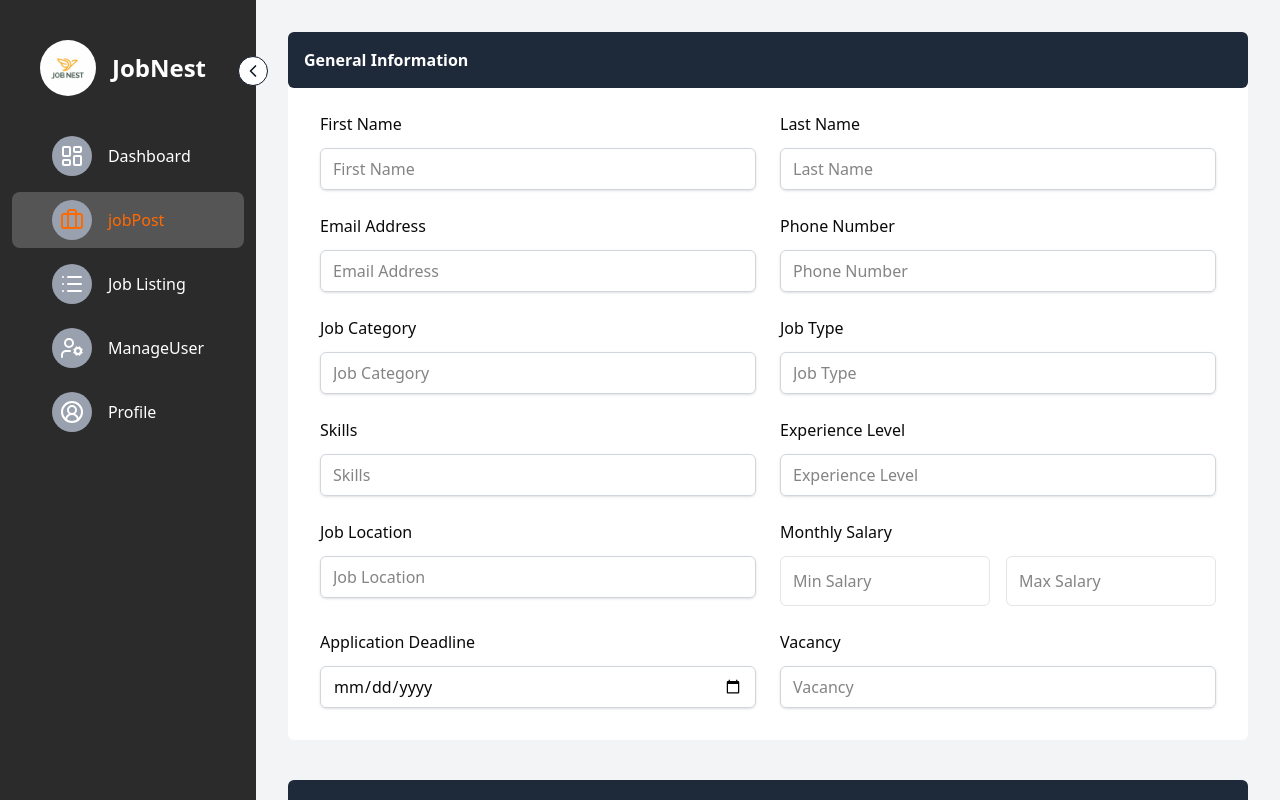
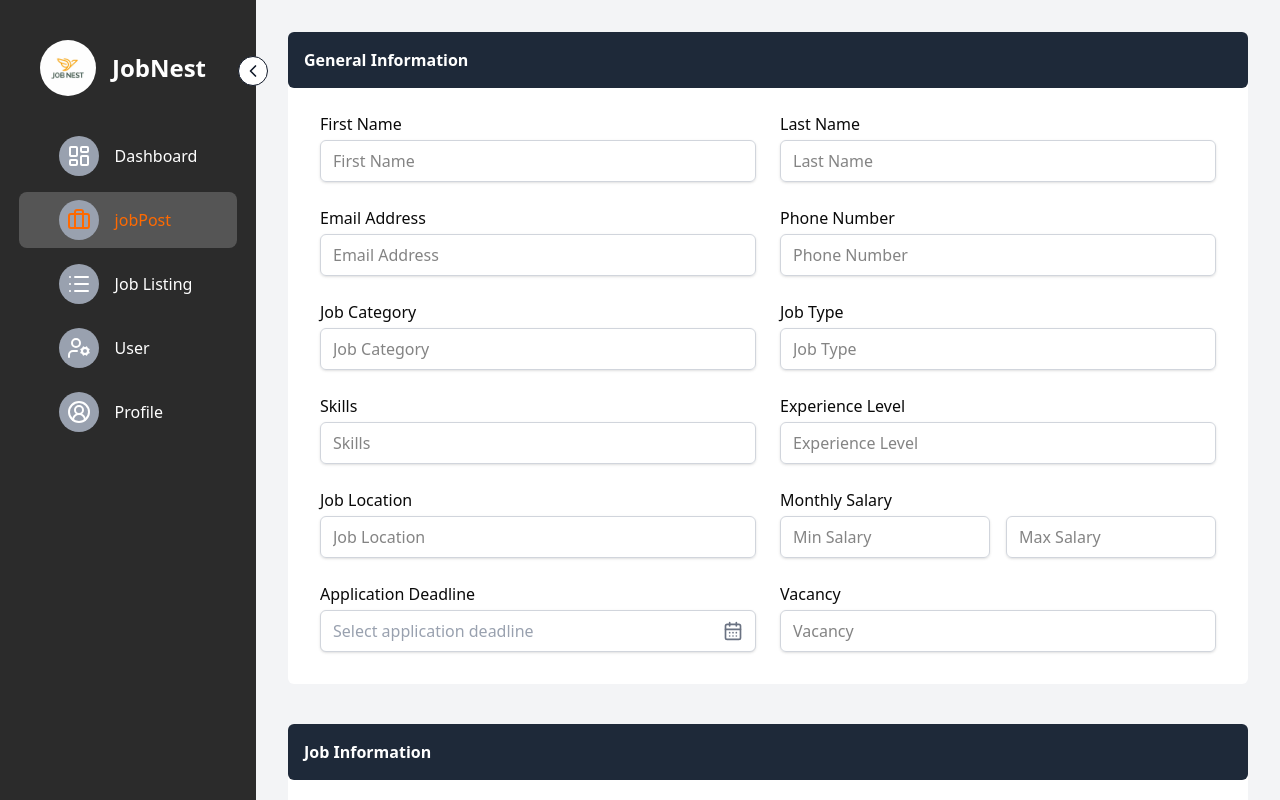
Before and after one commit to MohammadMasumHossain/JobNest, a React (Vite) app: page /dashboard/jobpost in a window 1280 px wide. Built offline with nearby package versions, Linux system fonts and the light colour scheme.

Commit message:
added custom calendar

```diff
--- a/package.json
+++ b/package.json
@@ -17,6 +17,7 @@
     "lucide-react": "^0.563.0",
     "motion": "^12.31.0",
     "react": "^19.2.3",
+    "react-calendar": "^6.0.0",
     "react-dom": "^19.2.0",
     "react-form-stepper": "^2.0.3",
     "react-hook-form": "^7.71.1",
--- /dev/null
+++ b/src/components/CustomCalender.tsx
@@ -0,0 +1,95 @@
+import useCalendar from "@/hooks/useCalendar";
+import { useMemo } from "react";
+import { AnimatePresence, motion } from "motion/react";
+
+type Props = {
+  value: Date | null;
+  onChange: (date: Date) => void;
+  locale?: string;
+};
+
+const CustomCalender: React.FC<Props> = ({
+  value,
+  onChange,
+  locale = navigator.language,
+}) => {
+  const {
+    year,
+    month,
+    weekdays,
+    cells,
+
+    goNext,
+    goPrev,
+  } = useCalendar(value ?? new Date(), locale);
+
+  const monthFormatter = useMemo(() => {
+    return new Intl.DateTimeFormat(locale, {
+      month: "long",
+      year: "numeric",
+    });
+  }, [locale]);
+
+  const isSelected = (date: Date) =>
+    value &&
+    date.getFullYear() === value.getFullYear() &&
+    date.getMonth() === value.getMonth() &&
+    date.getDate() === value.getDate();
+
+  return (
+    <div className="w-105 p-6 bg-linear-to-br from-orange-50 via-white to-amber-50 border border-orange-200 rounded-2xl shadow-2xl">
+      <div className="flex items-center justify-between mb-3">
+        <button onClick={goPrev}>←</button>
+        <div className="font-bold text-lg text-orange-700">
+          {monthFormatter.format(new Date(year, month, 1))}
+        </div>
+        <button onClick={goNext}>→</button>
+      </div>
+
+      <div className="grid grid-cols-7 gap-1 text-sm text-orange-600 mb-2">
+        {weekdays.map((d) => (
+          <div key={d} className="text-center font-medium">
+            {d}
+          </div>
+        ))}
+      </div>
+
+      <AnimatePresence mode="wait">
+        <motion.div
+          key={`${year}-${month}`}
+          initial={{ opacity: 0, y: 8 }}
+          animate={{ opacity: 1, y: 0 }}
+          exit={{ opacity: 0, y: -8 }}
+          className="grid grid-cols-7 gap-1"
+        >
+          {cells.map(({ date, currentMonth }) => {
+            const selected = isSelected(date);
+
+            return (
+              <button
+                type="button"
+                key={date.toISOString()}
+                onClick={() => onChange(date)}
+                className={`
+                  aspect-square rounded-md flex items-center justify-center
+                  ${currentMonth ? "bg-white text-gray-800" : "bg-gray-100 text-gray-400"}
+                  ${
+                    selected
+                      ? "bg-linear-to-br from-orange-500 to-amber-500 text-white scale-105 shadow-md"
+                      : "hover:bg-orange-100 hover:text-orange-700"
+                  }
+                `}
+              >
+                <div>
+                  <span className="text-sm font-medium">{date.getDate()}</span>
+                </div>
+              </button>
+            );
+          })}
+        </motion.div>
+      </AnimatePresence>
+    </div>
+  );
+};
+
+export default CustomCalender;
--- a/src/components/Dashboard_sidebar.tsx
+++ b/src/components/Dashboard_sidebar.tsx
@@ -18,7 +18,8 @@ const Dashboard_sidebar = () => {
     { name: "Dashboard", icon: LayoutDashboard, path: "/dashboard" },
     { name: "jobPost", icon: Briefcase, path: "/dashboard/jobpost" },
     { name: "Job Listing", icon: List, path: "/dashboard/joblisting" },
-    { name: "ManageUser", icon: UserCog, path: "/dashboard/manageuser" },
+    { name: "User", icon: UserCog, path: "/dashboard/manageuser" },
+
     { name: "Profile", icon: CircleUserRound, path: "/dashboard/profile" },
   ];
   return (
--- /dev/null
+++ b/src/hooks/useCalendar.ts
@@ -0,0 +1,103 @@
+import { useCallback, useMemo, useState } from "react";
+
+function detectlocaleFirstday(locale: string) {
+  try {
+    const loc = new Intl.Locale(locale) as Intl.Locale & {
+      weekInfo?: { firstDay?: number };
+    };
+    if (loc.weekInfo?.firstDay) {
+      const index = loc.weekInfo.firstDay % 7;
+
+      return index;
+    }
+  } catch (error) {}
+  return 0;
+}
+
+function useCalendar(date: Date, locale: string) {
+  const [startOfMonth, setStartOfMonth] = useState(
+    new Date(date.getFullYear(), date.getMonth(), 1),
+  );
+
+  const goNext = useCallback(() => {
+    setStartOfMonth(
+      (date: Date) => new Date(date.getFullYear(), date.getMonth() - 1, 1),
+    );
+  }, []);
+
+  const goPrev = useCallback(() => {
+    setStartOfMonth(
+      (date: Date) => new Date(date.getFullYear(), date.getMonth() - 1, 1),
+    );
+  }, []);
+
+  const data = useMemo(() => {
+    const now = new Date();
+    const year = startOfMonth.getFullYear();
+    const month = startOfMonth.getMonth();
+    const endOfMonth = new Date(year, month + 1, 0);
+    const daysInMonth = endOfMonth.getDate();
+
+    const weekDayFormatter = new Intl.DateTimeFormat(locale, {
+      weekday: "short",
+    });
+
+    let weekdays = Array.from({ length: 7 }, (_, i) => {
+      const base = new Date(2026, 1, i + 1);
+      return weekDayFormatter.format(base);
+    });
+    const startIndex = detectlocaleFirstday(locale);
+    weekdays = weekdays.slice(startIndex).concat(weekdays.slice(0, startIndex));
+
+    // prev month days
+
+    const firstDayIndex = startOfMonth.getDate();
+    const leading = (firstDayIndex - startIndex + 7) % 7;
+
+    const cells = [];
+
+    for (let i = leading; i > 0; i--) {
+      cells.push({
+        date: new Date(year, month, 1 - i),
+        currentMonth: false,
+      });
+    }
+
+    // days of current month
+
+    for (let j = 1; j <= daysInMonth; j++) {
+      cells.push({
+        date: new Date(year, month, j),
+        currentMonth: true,
+      });
+    }
+    // days of the next month
+    while (cells.length < 42) {
+      const last: Date = cells[cells.length - 1].date;
+      const next: Date = new Date(last);
+      next.setDate(last.getDate() + 1);
+      cells.push({
+        date: next,
+        currentMonth: false,
+      });
+    }
+
+    const isToday = (date: Date) => {
+      return (
+        date.getFullYear() === now.getFullYear() &&
+        date.getMonth() === now.getMonth() &&
+        date.getDate() === now.getDate()
+      );
+    };
+
+    return {
+      year,
+      month,
+      weekdays,
+      cells,
+      isToday,
+    };
+  }, [startOfMonth]);
+  return { ...data, startOfMonth, goNext, goPrev };
+}
+export default useCalendar;
--- a/src/index.css
+++ b/src/index.css
@@ -120,6 +120,9 @@
   body {
     @apply bg-background text-foreground;
   }
+  .react-calendar abbr {
+    @apply no-underline;
+  }
 }
 @theme {
   --color-background: #f9f9f9;
--- a/src/pages/Dashboard/Employer/JobPost.tsx
+++ b/src/pages/Dashboard/Employer/JobPost.tsx
@@ -1,5 +1,10 @@
 import { ChevronRight } from "lucide-react";
+
 import { useForm, type SubmitHandler } from "react-hook-form";
+import "react-calendar/dist/Calendar.css";
+import CustomCalender from "@/components/CustomCalender";
+import { useState } from "react";
+import { CalendarDays } from "lucide-react";
 
 type Inputs = {
   firstName: string;
@@ -28,12 +33,16 @@ const JobPost = () => {
   const {
     register,
     handleSubmit,
+    setValue,
     formState: { errors },
   } = useForm<Inputs>();
 
   const onSubmit: SubmitHandler<Inputs> = (data) => {
     console.log("form submitted", data);
   };
+  const [selectedDate, setSelectedDate] = useState<Date | null>(null);
+  const [showCalendar, setShowCalendar] = useState(false);
+
   return (
     <div>
       <form onSubmit={handleSubmit(onSubmit)}>
@@ -51,7 +60,7 @@ const JobPost = () => {
                   required: "First Name is required",
                 })}
                 placeholder="First Name"
-                className={` mt-3 w-full px-3 py-2 border  border-gray-300 shadow-sm rounded-sm`}
+                className={` mt-1 w-full px-3 py-2 border  border-gray-300 shadow-sm rounded-sm`}
               />
               {errors.firstName && (
                 <p className=" mt-2  px-1 text-sm text-red-600">
@@ -68,7 +77,7 @@ const JobPost = () => {
                   required: "Last Name is required",
                 })}
                 placeholder="Last Name"
-                className={`mt-3 w-full px-3 py-2 border border-gray-300 shadow-sm rounded-sm `}
+                className={`mt-1 w-full px-3 py-2 border border-gray-300 shadow-sm rounded-sm `}
               />
               {errors.lastName && (
                 <p className=" mt-2  px-1 text-sm text-red-600">
@@ -85,7 +94,7 @@ const JobPost = () => {
                   required: "Email Address is required",
                 })}
                 placeholder="Email Address"
-                className={` mt-3 w-full px-3 py-2 border  border-gray-300 shadow-sm rounded-sm`}
+                className={` mt-1 w-full px-3 py-2 border  border-gray-300 shadow-sm rounded-sm`}
               />
               {errors.emailAddress && (
                 <p className=" mt-2  px-1 text-sm text-red-600">
@@ -102,7 +111,7 @@ const JobPost = () => {
                   required: "Phone Number is required",
                 })}
                 placeholder="Phone Number"
-                className={`mt-3 w-full px-3 py-2 border border-gray-300 shadow-sm rounded-sm `}
+                className={`mt-1 w-full px-3 py-2 border border-gray-300 shadow-sm rounded-sm `}
               />
               {errors.phoneNumber && (
                 <p className=" mt-2  px-1 text-sm text-red-600">
@@ -119,7 +128,7 @@ const JobPost = () => {
                   required: "Job Category is required",
                 })}
                 placeholder="Job Category"
-                className={` mt-3 w-full px-3 py-2 border  border-gray-300 shadow-sm rounded-sm`}
+                className={` mt-1 w-full px-3 py-2 border  border-gray-300 shadow-sm rounded-sm`}
               />
               {errors.jobcategory && (
                 <p className=" mt-2  px-1 text-sm text-red-600">
@@ -136,7 +145,7 @@ const JobPost = () => {
                   required: "Job Type is required",
                 })}
                 placeholder="Job Type"
-                className={`mt-3 w-full px-3 py-2 border border-gray-300 shadow-sm rounded-sm `}
+                className={`mt-1 w-full px-3 py-2 border border-gray-300 shadow-sm rounded-sm `}
               />
               {errors.jobType && (
                 <p className=" mt-2  px-1 text-sm text-red-600">
@@ -153,7 +162,7 @@ const JobPost = () => {
                   required: "Skills are required",
                 })}
                 placeholder="Skills"
-                className={` mt-3 w-full px-3 py-2 border  border-gray-300 shadow-sm rounded-sm`}
+                className={` mt-1 w-full px-3 py-2 border  border-gray-300 shadow-sm rounded-sm`}
               />
               {errors.skills && (
                 <p className=" mt-2  px-1 text-sm text-red-600">
@@ -170,7 +179,7 @@ const JobPost = () => {
                   required: "Experience Level is required",
                 })}
                 placeholder="Experience Level"
-                className={`mt-3 w-full px-3 py-2 border border-gray-300 shadow-sm rounded-sm `}
+                className={`mt-1 w-full px-3 py-2 border border-gray-300 shadow-sm rounded-sm `}
               />
               {errors.experienceLevel && (
                 <p className=" mt-2  px-1 text-sm text-red-600">
@@ -188,7 +197,7 @@ const JobPost = () => {
                   required: "Job Location is required",
                 })}
                 placeholder="Job Location"
-                className={` mt-3 w-full px-3 py-2 border  border-gray-300 shadow-sm rounded-sm`}
+                className={` mt-1 w-full px-3 py-2 border  border-gray-300 shadow-sm rounded-sm`}
               />
               {errors.jobLocation && (
                 <p className=" mt-2  px-1 text-sm text-red-600">
@@ -198,7 +207,7 @@ const JobPost = () => {
             </div>
             <div>
               <label className="font-medium">Monthly Salary</label>
-              <div className="grid grid-cols-2 gap-4 mt-3">
+              <div className="grid grid-cols-2 gap-4 ">
                 <input
                   id="Minsalary"
                   type="number"
@@ -206,7 +215,7 @@ const JobPost = () => {
                     required: "Minimum Salary is required",
                   })}
                   placeholder="Min Salary"
-                  className="p-3 border rounded-sm w-full"
+                  className="mt-1 w-full px-3 py-2 border  border-gray-300 shadow-sm rounded-sm"
                 />
                 {errors.Minsalary && (
                   <p className=" mt-2  px-1 text-sm text-red-600">
@@ -220,7 +229,7 @@ const JobPost = () => {
                     required: "Maximum Salary is required",
                   })}
                   placeholder="Max Salary"
-                  className="p-3 border rounded-sm w-full"
+                  className="mt-1 w-full px-3 py-2 border  border-gray-300 shadow-sm rounded-sm"
                 />
                 {errors.Maxsalary && (
                   <p className=" mt-2  px-1 text-sm text-red-600">
@@ -230,22 +239,73 @@ const JobPost = () => {
               </div>
             </div>
 
-            <div>
+            <div className="relative">
               <label className="font-medium">Application Deadline</label>
+
+              {/* Fake input – styled exactly like Vacancy */}
+              <div
+                className="mt-1 w-full flex justify-between items-center
+               px-3 py-2 border border-gray-300 shadow-sm rounded-sm
+               bg-white cursor-pointer hover:bg-gray-50 transition"
+                onClick={() => setShowCalendar(true)}
+              >
+                <span
+                  className={selectedDate ? "text-gray-900" : "text-gray-400"}
+                >
+                  {selectedDate
+                    ? selectedDate.toLocaleDateString("en-GB", {
+                        day: "2-digit",
+                        month: "long",
+                        year: "numeric",
+                      })
+                    : "Select application deadline"}
+                </span>
+
+                <CalendarDays className="w-5 h-5 text-gray-500" />
+              </div>
+
+              {/* Calendar Modal */}
+              {showCalendar && (
+                <div className="fixed inset-0 z-50 flex items-center justify-center">
+                  {/* Overlay */}
+                  <div
+                    className="absolute inset-0 bg-black/50"
+                    onClick={() => setShowCalendar(false)}
+                  />
+
+                  {/* Calendar */}
+                  <div className="relative z-10">
+                    <CustomCalender
+                      value={selectedDate}
+                      onChange={(date) => {
+                        setSelectedDate(date);
+                        setValue(
+                          "applicationDeadline",
+                          date.toISOString().split("T")[0],
+                          { shouldValidate: true },
+                        );
+                        setShowCalendar(false);
+                      }}
+                    />
+                  </div>
+                </div>
+              )}
+
+              {/* Hidden react-hook-form field */}
               <input
-                id="applicationDeadline"
-                type="date"
+                type="hidden"
                 {...register("applicationDeadline", {
-                  required: " is required",
+                  required: "Application deadline is required",
                 })}
-                className={` mt-3 w-full px-3 py-2 border  border-gray-300 shadow-sm rounded-sm`}
               />
+
               {errors.applicationDeadline && (
-                <p className=" mt-2  px-1 text-sm text-red-600">
-                  {errors.applicationDeadline?.message}
+                <p className="mt-2 text-sm text-red-600">
+                  {errors.applicationDeadline.message}
                 </p>
               )}
             </div>
+
             <div>
               <label className="font-medium">Vacancy</label>
               <input
@@ -255,7 +315,7 @@ const JobPost = () => {
                   required: "Vacancy is required",
                 })}
                 placeholder="Vacancy"
-                className={` mt-3 w-full px-3 py-2 border  border-gray-300 shadow-sm rounded-sm`}
+                className={` mt-1 w-full px-3 py-2 border  border-gray-300 shadow-sm rounded-sm`}
               />
               {errors.vacancy && (
                 <p className=" mt-2  px-1 text-sm text-red-600">
@@ -279,7 +339,7 @@ const JobPost = () => {
                   required: "Job Description is required",
                 })}
                 placeholder="Job Description"
-                className={` mt-3 w-full px-3 py-2 border resize-none border-gray-300 shadow-sm rounded-sm h-32`}
+                className={` mt-1 w-full px-3 py-2 border resize-none border-gray-300 shadow-sm rounded-sm h-32`}
               />
               {errors.jobDescription && (
                 <p className=" mt-2  px-1 text-sm text-red-600">
@@ -295,7 +355,7 @@ const JobPost = () => {
                   required: "Job Responsibilities is required",
                 })}
                 placeholder="Job Responsibilities"
-                className={` mt-3 w-full px-3 py-2 border resize-none  border-gray-300 shadow-sm rounded-sm h-32`}
+                className={` mt-1 w-full px-3 py-2 border resize-none  border-gray-300 shadow-sm rounded-sm h-32`}
               />
               {errors.JobResponsibilities && (
                 <p className=" mt-2  px-1 text-sm text-red-600">
@@ -311,7 +371,7 @@ const JobPost = () => {
                   required: "Educational Requirements is required",
                 })}
                 placeholder="Educational Requirements"
-                className={` mt-3 w-full resize-none px-3 py-2 border  border-gray-300 shadow-sm rounded-sm h-32`}
+                className={` mt-1 w-full resize-none px-3 py-2 border  border-gray-300 shadow-sm rounded-sm h-32`}
               />
               {errors.educationalRequirements && (
                 <p className=" mt-2  px-1 text-sm text-red-600">
@@ -327,7 +387,7 @@ const JobPost = () => {
                   required: "Benefits is required",
                 })}
                 placeholder="Benefits"
-                className={` mt-3 w-full px-3 py-2 border resize-none  border-gray-300 shadow-sm rounded-sm h-32`}
+                className={` mt-1 w-full px-3 py-2 border resize-none  border-gray-300 shadow-sm rounded-sm h-32`}
               />
               {errors.benefits && (
                 <p className=" mt-2  px-1 text-sm text-red-600">
```
Also changed, not shown: 1 other file (tests, documents, lock files or other folders).
